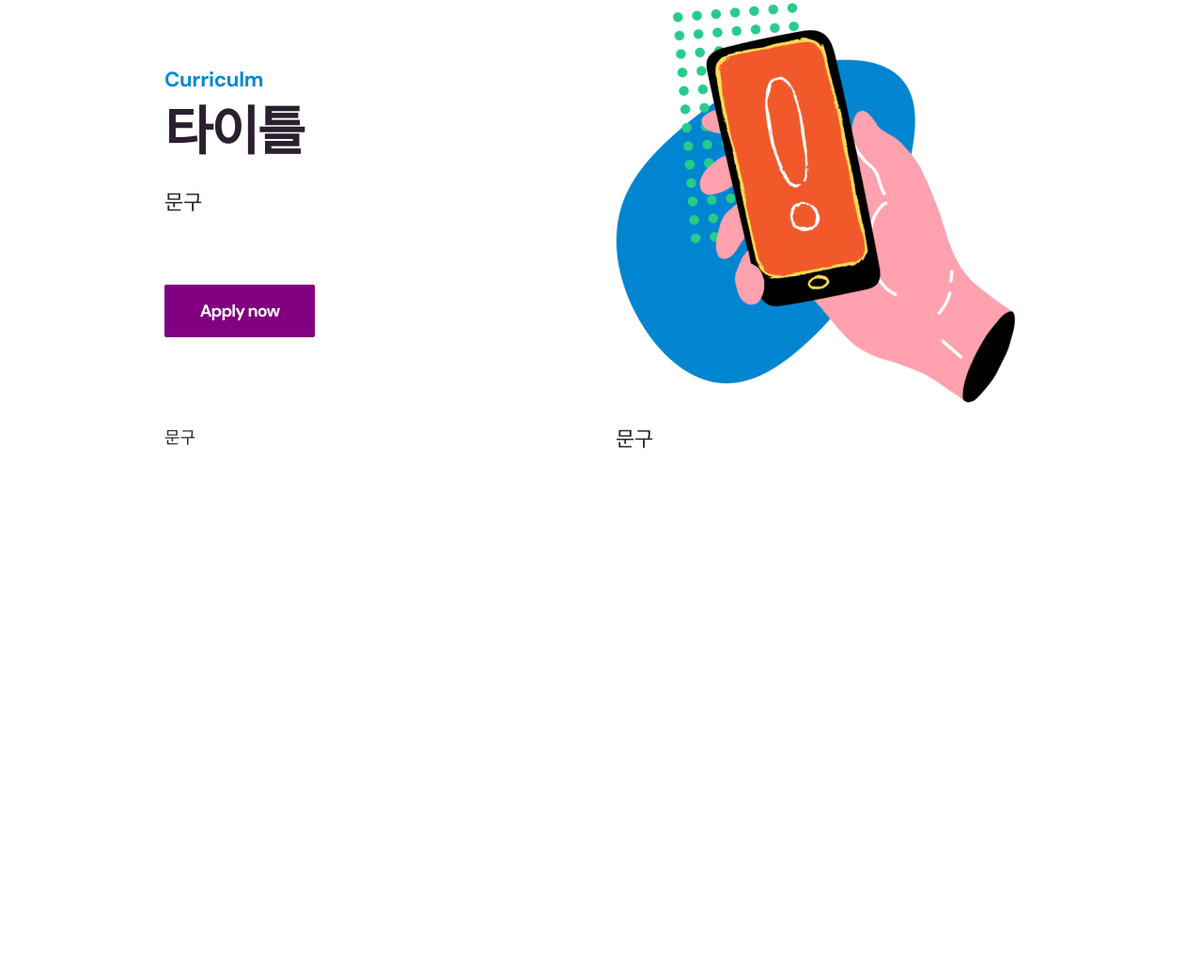
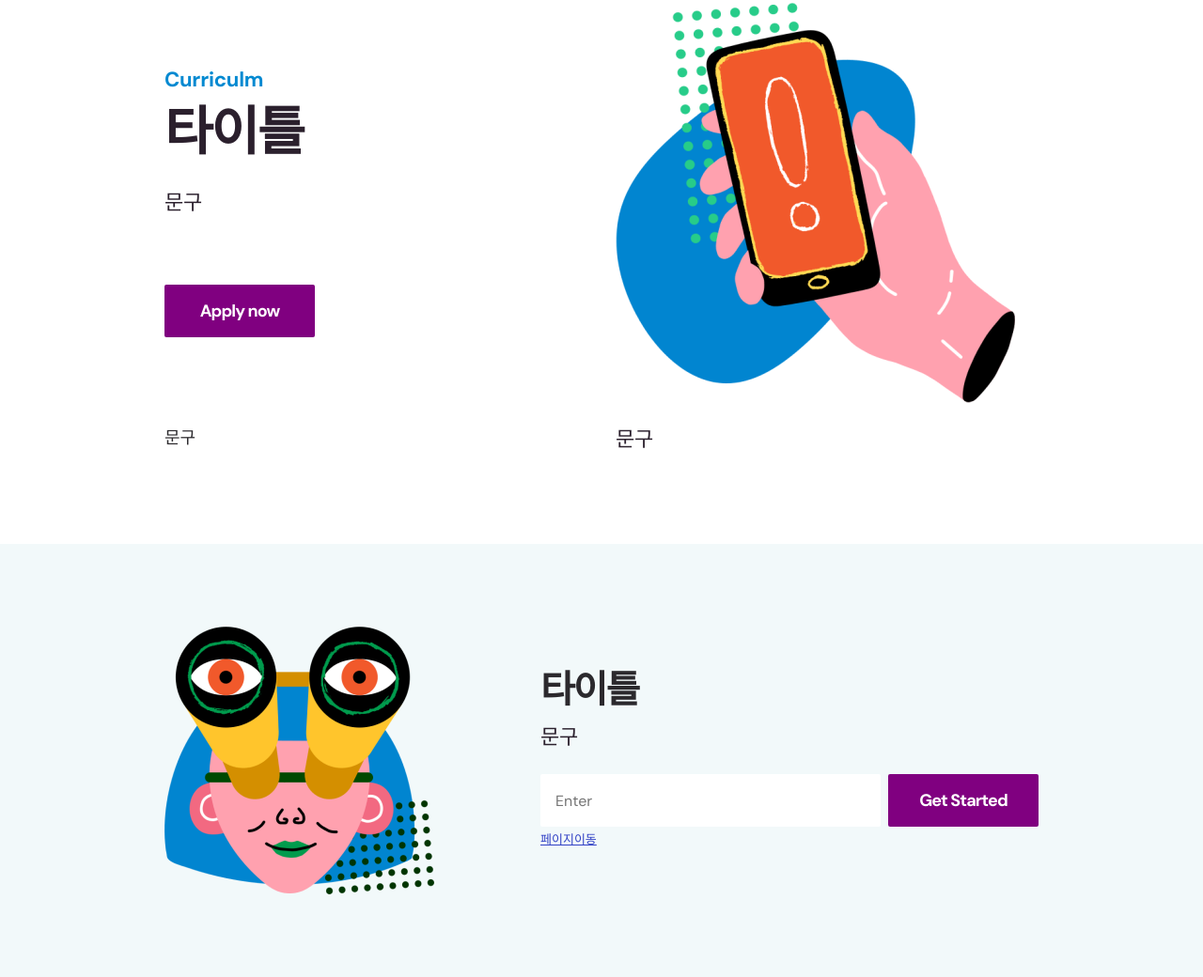
Before and after one commit to JYeonDev/bootstrap, a plain HTML site: page project/index.html in a window 1280 px wide. Shown: the part 1614-2654 px from the top of the page at 94% size. Before the commit the page ends 2193 px from the top, so only its background shows below. Drawn offline with Linux system fonts and the light colour scheme.

Commit message:
subscription

```diff
--- a/project/index.html
+++ b/project/index.html
@@ -122,6 +122,29 @@
       </div>
     </div>
   </section>
+
+  <aside class="subscription">
+    <div class="container">
+      <div class="row align-items-center">
+        <div class="col-12 col-md-5">
+          <div class="subscription-image">
+            <img src="./img/img-banner.png" alt="이미지">
+          </div>
+        </div>
+        <div class="col-12 col-md-7">
+          <h1 class="subscription-title">타이틀</h1>
+          <p class="subscription-desc">문구</p>
+          <form action="" method="POST" class="subscription-form">
+            <div class="input-group">
+              <input type="email" placeholder="Enter">
+              <button class="fill-button">Get Started</button>
+            </div>
+            <p class="form-notice"><a href="#">페이지이동</a></p>
+          </form>
+        </div>
+      </div>
+    </div>
+    </ㅁ>
 </body>
 
 </html>
--- a/project/style.css
+++ b/project/style.css
@@ -60,6 +60,7 @@ p {
   color: #fff;
   background-color: purple;
   transition: opacity 3s ease-in-out;
+  border: none;
 }
 
 .fill-button.inverted {
@@ -218,6 +219,67 @@ p {
   letter-spacing: -0.01em;
 }
 
+/* Subscription */
+
+.subscription {
+  padding: 40px 0;
+  text-align: center;
+  background-color: #f2f9fa;
+}
+
+.subscription-image {
+  margin: 25px 0;
+}
+
+.subscription-image img {
+  display: block;
+  width: auto;
+  height: 190px;
+  margin: 0 auto;
+}
+
+.subscription-title {
+  margin-bottom: 16px;
+  font-size: 32px;
+  line-height: 1;
+  letter-spacing: -0.05em;
+  color: #2b292d;
+}
+
+.subscription-desc {
+  margin-bottom: 25px;
+}
+
+.subscription .input-group {
+  margin-bottom: 8px;
+}
+
+.subscription .input-group input {
+  margin-bottom: 8px;
+  width: 100%;
+  height: 48px;
+  padding: 0 16px;
+  border: none;
+  border-radius: 2px;
+  background-color: #fff;
+}
+
+.subscription .input-group .fill-button {
+  width: 100%;
+}
+
+.subscription-form .form-notice {
+  font-size: 13px;
+  line-height: 1.5533453;
+  letter-spacing: 0;
+  color: #7e7e7e;
+}
+
+.subscription-form .form-notice a {
+  text-decoration: underline;
+  color: #3141c5;
+}
+
 /* 768px (Desktop) */
 @media screen and (min-width: 768px) {
   /* Reset CSS */
@@ -324,6 +386,49 @@ p {
     font-size: 18px;
     line-height: 1.44444444444;
   }
+
+  /* Subscription */
+  .subscription {
+    padding: 80px 0;
+    text-align: left;
+  }
+
+  .subscription-image {
+    margin: 8px 0;
+  }
+
+  .subscription-image img {
+    height: 285px;
+    margin-left: 0;
+  }
+
+  .subscription-title {
+    font-size: 40px;
+  }
+
+  .subscription .input-group {
+    display: flex;
+    align-items: center;
+    margin-bottom: 4px;
+  }
+
+  .subscription .input-group input {
+    height: 56px;
+    font: 8px;
+    margin-right: 8px;
+    margin-bottom: 0;
+    line-height: 1.333333333;
+  }
+
+  .subscription .input-group .fill-button {
+    flex-shrink: 0;
+    width: 160px;
+  }
+
+  .subscription-title-form .form-notice {
+    font-size: 14px;
+    line-height: 1.7142352;
+  }
 }
 
 /* Custom Grid System = Fix container width */
```
